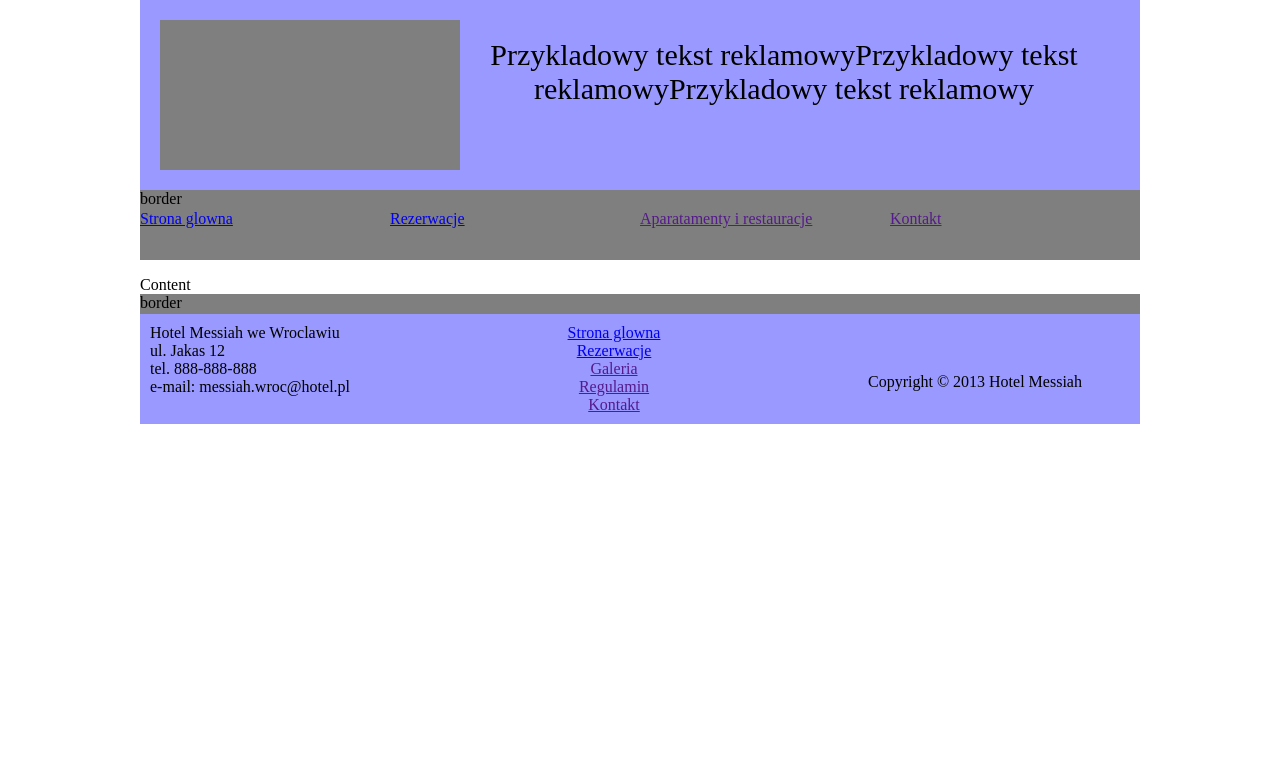
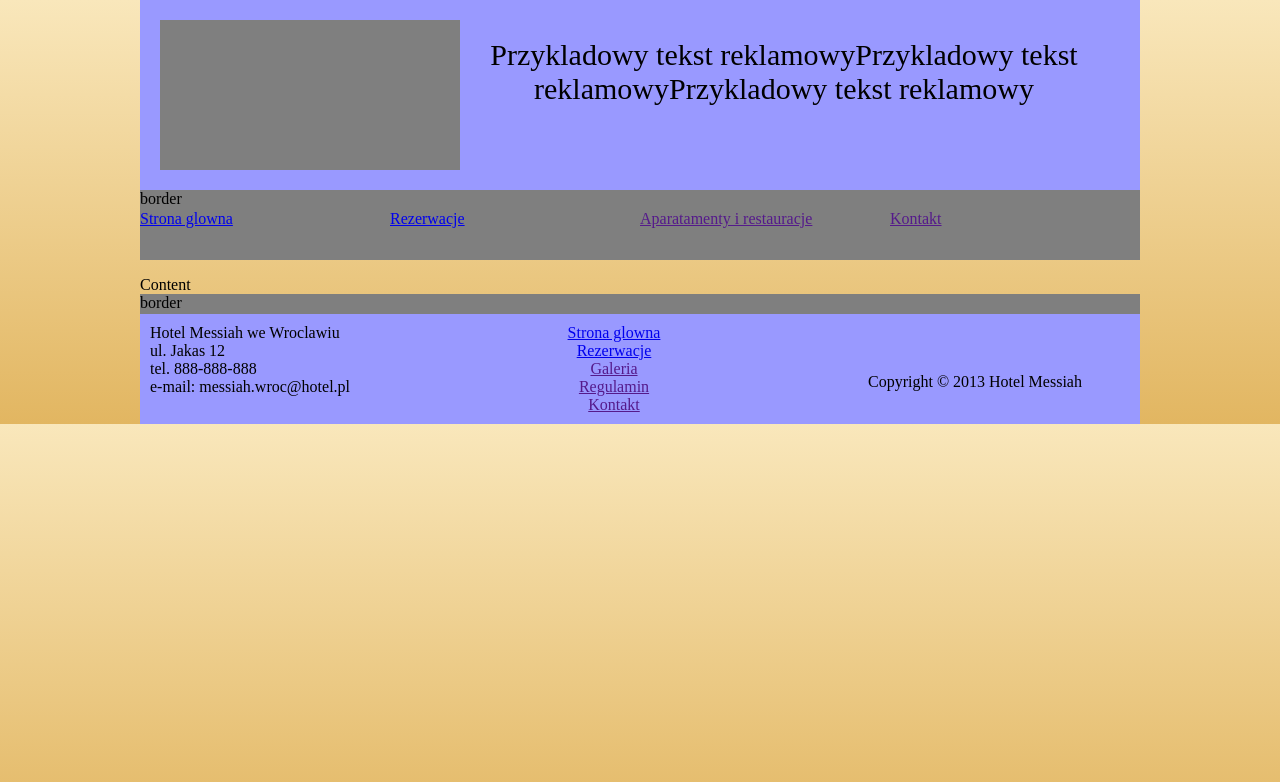
Before and after one commit to Usernamealreadynottaken/Messiah, a Django app: page / in a window 1280 px wide. Shown: the top 782 px of the page. Run offline with Django 3.2, Linux system fonts and the light colour scheme; style sheets or scripts are compiled from the project's sources; parts of the project's set-up code (start-up, migrations or seed data) failed here and were passed over; some libraries are stand-ins or nearby versions.

Commit message:
Klasa gradient + kolory

```diff
--- a/Hotel/static/Hotel/main.less
+++ b/Hotel/static/Hotel/main.less
@@ -1,5 +1,16 @@
+.gradient(@from: #000000, @to: #ffffff) {
+    background: #1e5799;
+    background: -moz-linear-gradient(top,  @from 0%, @to 100%);
+    background: -webkit-gradient(linear, left top, left bottom, color-stop(0%,@from), color-stop(100%,@to));
+    background: -webkit-linear-gradient(top,  @from 0%,@to 100%);
+    background: -o-linear-gradient(top,  @from 0%,@to 100%);
+    background: -ms-linear-gradient(top,  @from 0%,@to 100%);
+    background: linear-gradient(top,  @from 0%,@to 100%);
+}
+
 body {
     margin: 0;
+    .gradient(#f9e7bb, #e2b661);
 }
 
 .page {
@@ -106,7 +117,7 @@ body {
 }
 
 #reservations {
-    background-color: #ff5555;
+    .gradient(#08af9d, #1e777f);
 
     .title {
         padding: 20px 0;
```
Also changed, not shown: 8 other files.
